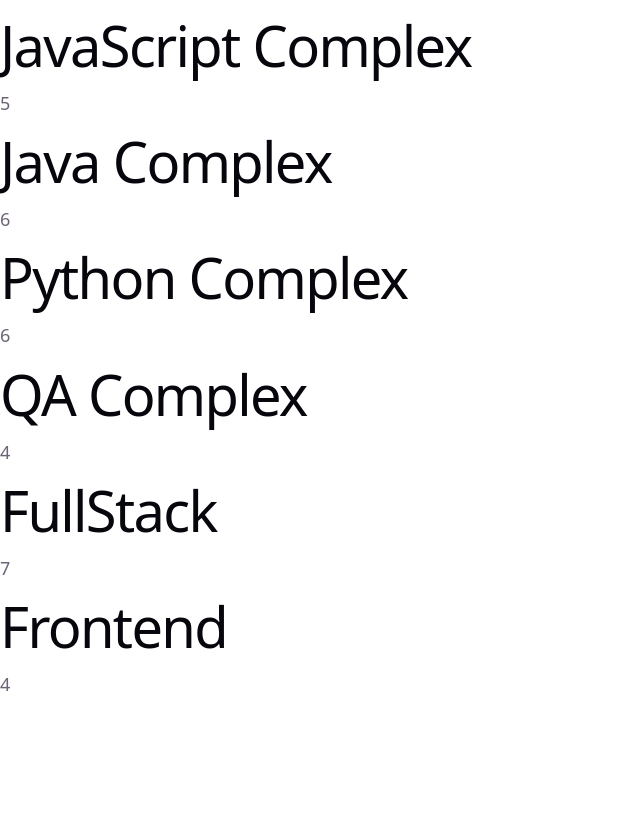
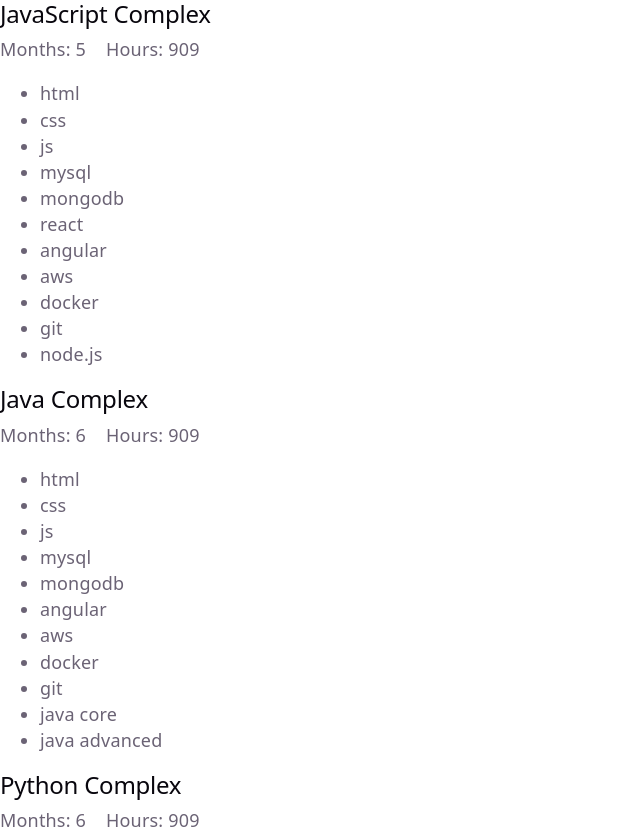
Before and after one commit to KotSerhii/recover, a website built with Vite: page Tasks/Task9/Task9.html in a window 1280 px wide. Shown: the top 836 px of the page, without its empty margins (0-640 px from the left). Before the commit the page ends 800 px from the top, so only its background shows below. Built offline with nearby package versions, Linux system fonts and the light colour scheme.

Commit message:
Complete Task9.html

```diff
--- a/Tasks/Task9/Task9.html
+++ b/Tasks/Task9/Task9.html
@@ -6,6 +6,13 @@
           content="width=device-width, user-scalable=no, initial-scale=1.0, maximum-scale=1.0, minimum-scale=1.0">
     <meta http-equiv="X-UA-Compatible" content="ie=edge">
     <title>DOM</title>
+    <style>
+        p.duration{
+            display:inline-block;
+            margin-right: 20px;
+        }
+
+    </style>
 </head>
 <body>
 
--- a/Tasks/Task9/main.js
+++ b/Tasks/Task9/main.js
@@ -103,18 +103,18 @@
 //
 //     Завдання робити через цикли.
 
-    for (const course of coursesAndDurationArray) {
-        let div = document.createElement('div');
-        let heading = document.createElement('h1');
-        let description = document.createElement('p');
-        div.classList.add('item');
-        heading.classList.add('heading');
-        description.classList.add('description');
-        heading.innerText = course.title;
-        description.innerText = course.monthDuration;
-        div.append(heading, description);
-        document.body.appendChild(div);
-    }
+    // for (const course of coursesAndDurationArray) {
+    //     let div = document.createElement('div');
+    //     let heading = document.createElement('h1');
+    //     let description = document.createElement('p');
+    //     div.classList.add('item');
+    //     heading.classList.add('heading');
+    //     description.classList.add('description');
+    //     heading.innerText = course.title;
+    //     description.innerText = course.monthDuration;
+    //     div.append(heading, description);
+    //     document.body.appendChild(div);
+    // }
 
 
     // - Є масив coursesArray котрий лежить в arrays.js (на цей момент ви вже знаєте де він знаходиться)
@@ -188,6 +188,30 @@
             modules: ['html', 'css', 'js', 'mysql', 'mongodb', 'react', 'angular', 'aws', 'docker', 'git', 'sass']
         }
     ];
+    for (const course of coursesArray) {
+        const div=document.createElement('div');
+        div.classList.add('course');
+        const h2 = document.createElement('h2');
+        h2.innerText = course.title;
+        const months = document.createElement('p');
+        months.classList.add('duration');
+        months.innerText=`Months: ${course.monthDuration}`;
+        const hours = document.createElement('p')
+        hours.classList.add('duration');
+        hours.innerText=`Hours: ${course.hourDuration}`;
+        const modules=document.createElement('ul');
+        for (const item of course.modules) {
+            const module=document.createElement('li');
+            module.innerText=item;
+            modules.appendChild(module);
+        }
+
+        div.append(h2,months,hours,modules);
+        document.body.appendChild(div);
+
+
+
+    }
 
 
 
```
